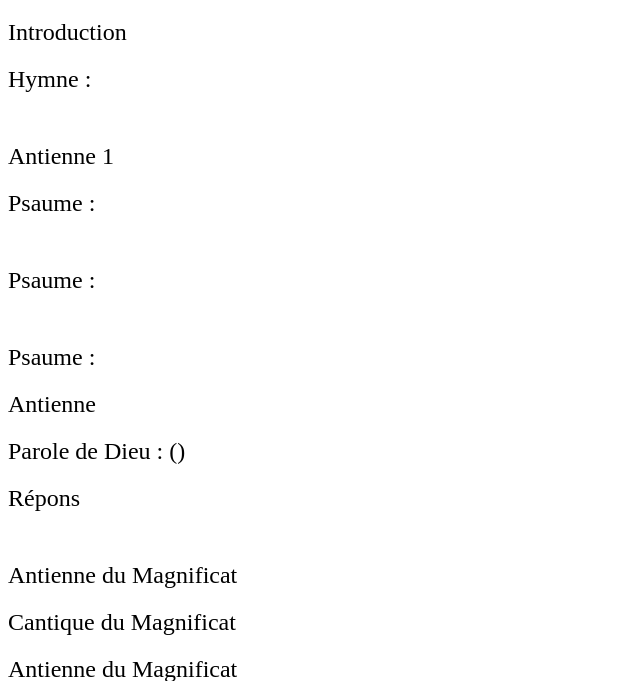
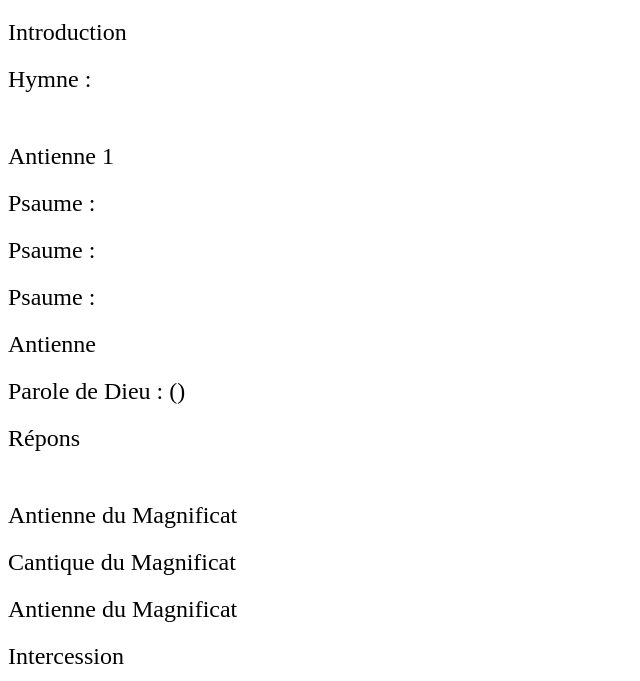
Before and after one commit to ThomasJosephMalenfant/tXts, a PHP site: page /tXts_dev/heures/index.php?page=1 in a window 1280 px wide. Shown: the part 2101-2782 px from the top of the page, without its empty margins (0-640 px from the left). Run offline with PHP 8.4, Linux system fonts and the light colour scheme; data that the repository does not hold is empty.

Commit message:
Fix </section> sur vepres sur /heures

```diff
--- a/heures/index.php
+++ b/heures/index.php
@@ -244,12 +244,12 @@ if ( $semaine_nb = filter_input(INPUT_GET, 'page', FILTER_VALIDATE_INT) ) {
                     print_r($antienne); ?></p>
                 <p class="titre3">Psaume : <?php print_r($cet_office["psaume_1"]["reference"]); ?></p>
                 <p><?php print_r($cet_office["psaume_1"]["texte"]); ?></p>
-                </section>
-            <section class="psaume2">
                 <?php if ( $cet_office["antienne_2"] ) {
                     ?>
                     <p class="titre3">Antienne </p>
                     <p><?php print_r($cet_office["antienne_1"]); ?></p>
+                </section>
+            <section class="psaume2">
                     <p class="titre3">Antienne 2</p>
                     <p><?php
                         $antienne = $cet_office["antienne_2"] ;
@@ -257,12 +257,12 @@ if ( $semaine_nb = filter_input(INPUT_GET, 'page', FILTER_VALIDATE_INT) ) {
                     <?php } ?>
                 <p class="titre3">Psaume : <?php print_r($cet_office["psaume_2"]["reference"]); ?></p>
                 <p><?php print_r($cet_office["psaume_2"]["texte"]); ?></p>
-                </section>
-            <section class="psaume3">
                 <?php if ( $cet_office["antienne_3"] ) {
                     ?>
                     <p class="titre3">Antienne</p>
                     <p><?php print_r($antienne); ?></p>
+                </section>
+            <section class="psaume3">
                     <p class="titre3">Antienne 3</p>
                     <p><?php
                             $antienne = $cet_office["antienne_3"] ;
```
